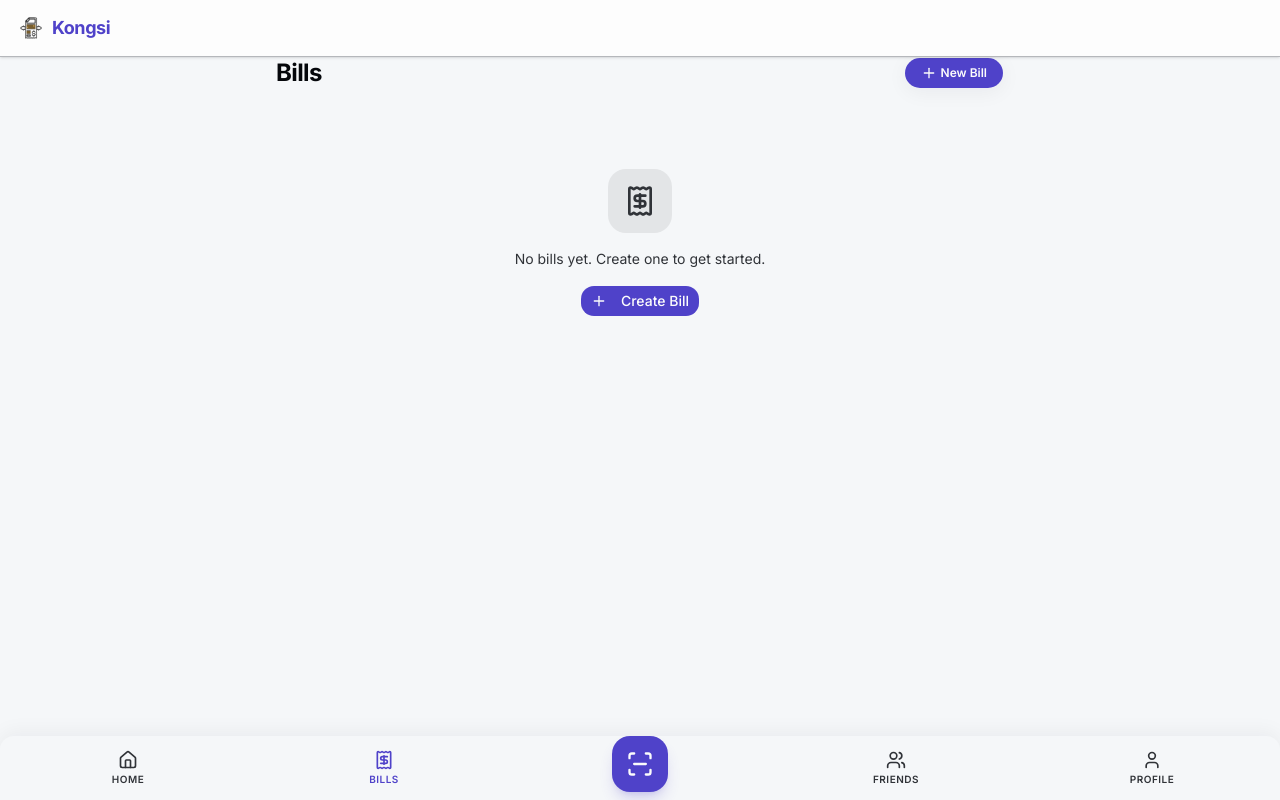
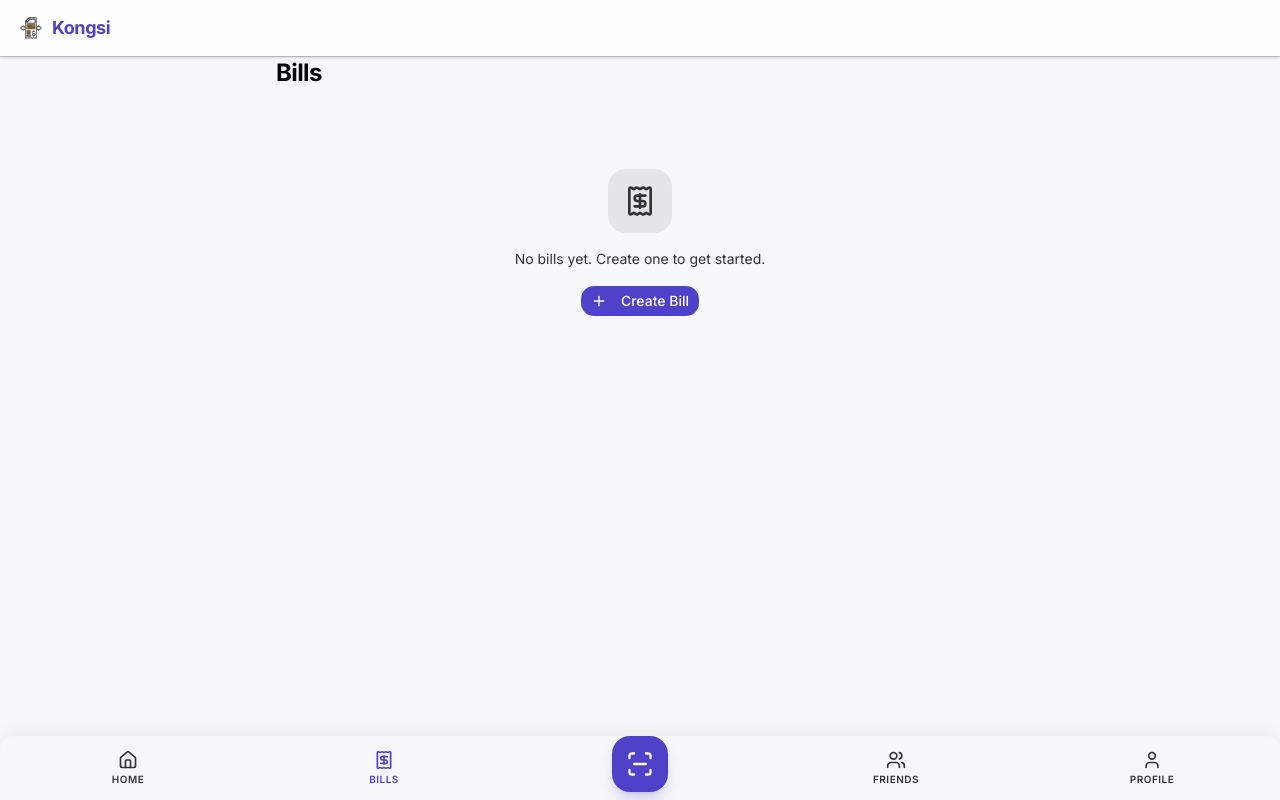
Before and after one commit to wanshazamirul/Kongsi, a Next.js app: page /app/history in a window 1280 px wide. Built offline with nearby package versions, Linux system fonts and the light colour scheme.

Commit message:
fix: also remove New Bill button from empty state header

```diff
--- a/src/app/app/history/page.tsx
+++ b/src/app/app/history/page.tsx
@@ -62,12 +62,7 @@
       <div className="min-h-screen pb-24">
         <TopBar />
         <main className="px-5 max-w-3xl mx-auto">
-          <div className="flex justify-between items-end mb-4">
-            <h2 className="text-2xl font-bold text-on-surface tracking-tight">Bills</h2>
-            <Button onClick={() => router.push("/app/create")} className="bg-primary text-primary-foreground rounded-full px-4 py-2 text-xs font-semibold flex items-center gap-1 shadow-[0px_4px_20px_rgba(15,23,42,0.05)] active:scale-95">
-              <Plus className="w-4 h-4" /> New Bill
-            </Button>
-          </div>
+          <h2 className="text-2xl font-bold text-on-surface tracking-tight mb-4">Bills</h2>
           <div className="flex flex-col items-center gap-4 py-16">
             <div className="w-16 h-16 rounded-2xl bg-surface-container flex items-center justify-center">
               <Receipt className="w-8 h-8 text-on-surface-variant" />
```
